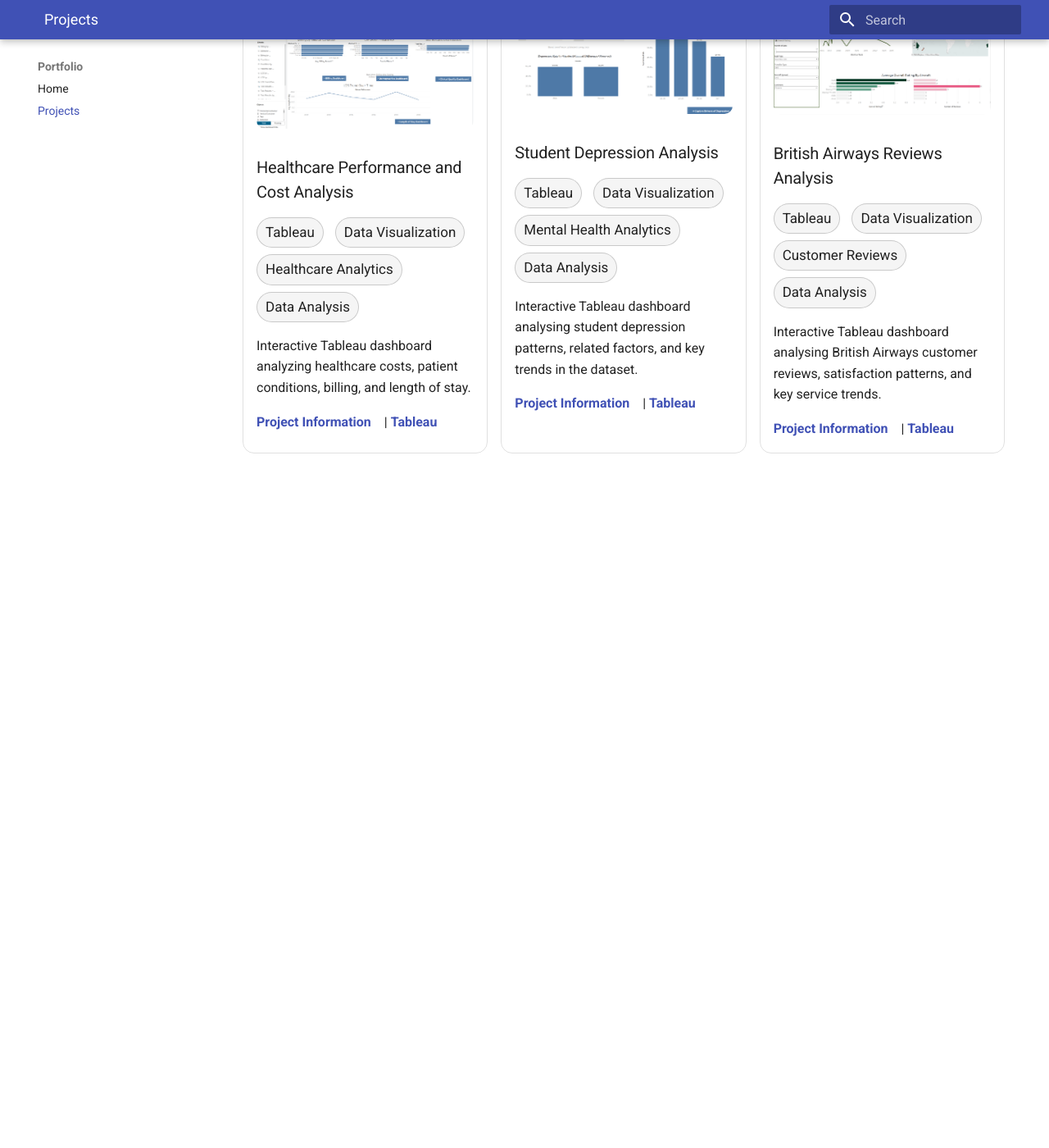
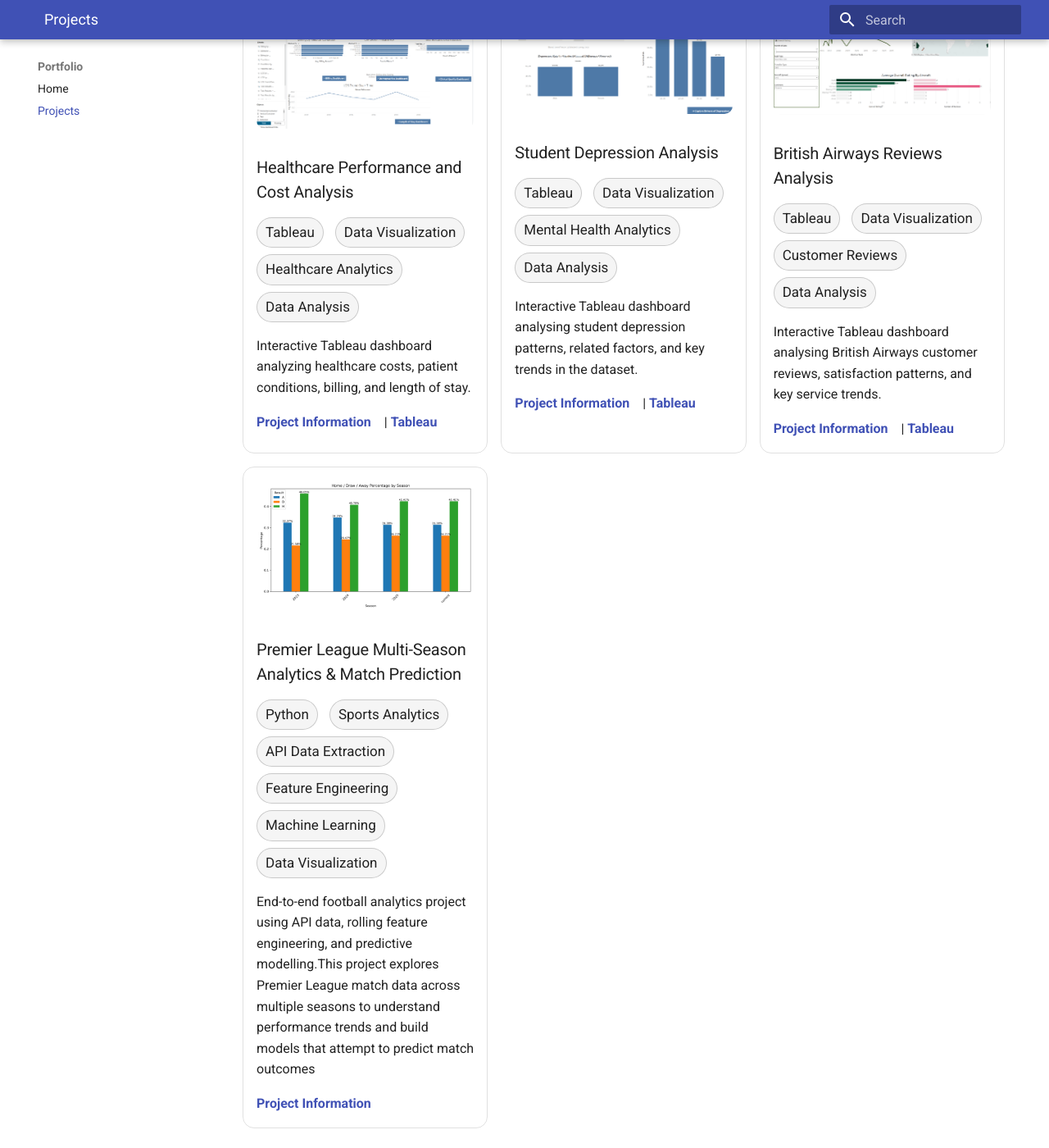
Before and after one commit to Ilie1985/2026_portfolio, an MkDocs documentation site: the page built from docs/projects.md, in a window 1280 px wide and 1400 px high, scrolled down 191 px. Shown: the whole window at 82% size. Built offline with MkDocs 1.6.1 and Material for MkDocs 9.7.7, drawn with Linux system fonts in a browser that asks for light colours; before the commit the page ends 900 px from its top, so only the background shows below that.

Commit message:
redone the description for PL analytics project

```diff
--- a/docs/data/projects.yml
+++ b/docs/data/projects.yml
@@ -27,7 +27,7 @@
   tableau: https://public.tableau.com/app/profile/marian.stefanita.ilie/viz/BAReviews_17717059451810/Dashboard1
 
 - title: Premier League Multi-Season Analytics & Match Prediction
-  description: End-to-end football analytics project using API data, rolling feature engineering, and predictive modelling.This project explores Premier League match data across multiple seasons to understand performance trends and build models that attempt to predict match outcomes
+  description: End-to-end football analytics project using API data, rolling feature engineering, and predictive modelling.
   image: images/result_distribution.png
   tags: [Python, Sports Analytics, API Data Extraction, Feature Engineering, Machine Learning, Data Visualization]
   github: https://github.com/Ilie1985/pl-football-analytics
--- a/docs/projects.md
+++ b/docs/projects.md
@@ -27,6 +27,14 @@
   <div class="project-links"><a href="https://github.com/Ilie1985/British-Airways-Sentiment-and-Reviews-Analysis" target="_blank" rel="noopener">Project Information</a> | <a href="https://public.tableau.com/app/profile/marian.stefanita.ilie/viz/BAReviews_17717059451810/Dashboard1" target="_blank" rel="noopener">Tableau</a></div>
 </div>
 
+<div class="project-card">
+  <img src="../images/result_distribution.png" alt="Premier League Multi-Season Analytics & Match Prediction screenshot" class="project-image">
+  <h3>Premier League Multi-Season Analytics & Match Prediction</h3>
+  <div class="project-meta"><span class="tag">Python</span> <span class="tag">Sports Analytics</span> <span class="tag">API Data Extraction</span> <span class="tag">Feature Engineering</span> <span class="tag">Machine Learning</span> <span class="tag">Data Visualization</span></div>
+  <p>End-to-end football analytics project using API data, rolling feature engineering, and predictive modelling.This project explores Premier League match data across multiple seasons to understand performance trends and build models that attempt to predict match outcomes</p>
+  <div class="project-links"><a href="https://github.com/Ilie1985/pl-football-analytics" target="_blank" rel="noopener">Project Information</a></div>
+</div>
+
 </div>
 
 <!-- PROJECTS_END -->
```
